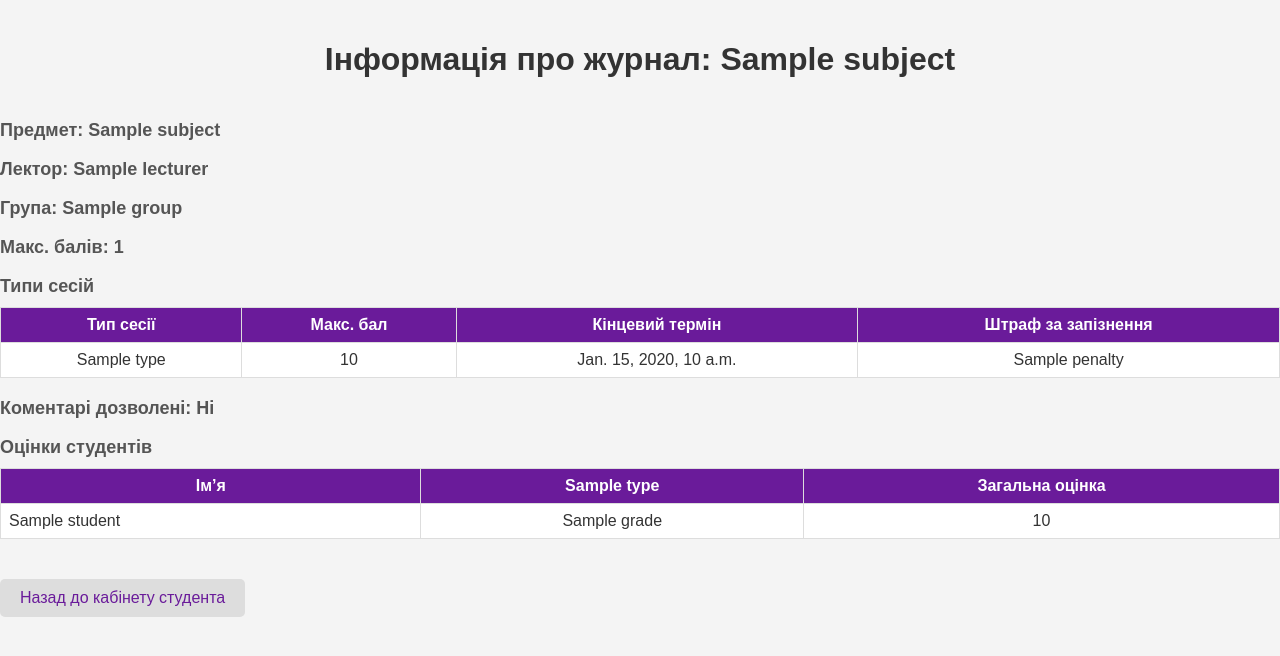
After one commit to KhrystynaKonepud/ProjectPBD, a Django app: template Journal/templates/journal_detail.html in a window 1280 px wide. The commit adds this page. Shown: the top 656 px of the page. Run offline with Django 5.2, Linux system fonts and the light colour scheme; the template is opened without the code that fills it: most values are stand-ins (such as "Sample title", 1, 10 or a date in 2020).

Commit message:
Додала html файли

```diff
--- /dev/null
+++ b/Journal/templates/journal_detail.html
@@ -0,0 +1,168 @@
+<!-- <!DOCTYPE html>
+<html lang="uk">
+<head>
+    <meta charset="UTF-8">
+    <title>Інформація про журнал</title>
+</head>
+<body>
+    <h1>Інформація про журнал: {{ journal.subject.name }}</h1>
+    <p>Предмет: {{ journal.subject.name }}</p>
+    <p>Кількість студентів: {{ journal.students.count }}</p>
+    <p>Інші деталі: {{ journal.details }}</p>
+
+
+    <a href="{% url 'student_dashboard' %}">Назад до кабінету студента</a>
+</body>
+</html> -->
+<!DOCTYPE html>
+<html lang="uk">
+<head>
+    <meta charset="UTF-8">
+    <title>Інформація про журнал: {{ journal.subject.name }}</title>
+    <style>
+        body {
+            background-color: #f4f4f4; /* светло-серый фон */
+            color: #333;
+            font-family: Arial, sans-serif;
+            margin: 0;
+            padding: 0;
+        }
+
+        h1 {
+            color: #333;
+            font-size: 32px;
+            text-align: center;
+            padding: 20px 0;
+        }
+
+        h3 {
+            font-size: 18px;
+            color: #555; /* темно-серый текст */
+            margin-bottom: 10px;
+        }
+
+        table {
+            width: 100%;
+            border-collapse: collapse;
+            margin-bottom: 20px;
+            background-color: #fff; /* белый фон для таблиц */
+        }
+
+        table, th, td {
+            border: 1px solid #ddd;
+        }
+
+        th, td {
+            padding: 8px;
+            text-align: center;
+        }
+
+        th {
+            background-color: #6a1b9a; /* фиолетовый для заголовков */
+            color: #fff;
+        }
+
+        tr:nth-child(even) {
+            background-color: #f9f9f9; /* светло-серый для четных строк */
+        }
+
+        tr:nth-child(odd) {
+            background-color: #fff; /* белый фон для нечетных строк */
+        }
+
+        a {
+            color: #6a1b9a; /* фиолетовый */
+            text-decoration: none;
+            padding: 10px 20px;
+            background-color: #ddd;
+            border-radius: 5px;
+            margin-top: 20px;
+            display: inline-block;
+        }
+
+        a:hover {
+            text-decoration: underline;
+            background-color: #ccc;
+        }
+
+        .session-table th, .student-table th {
+            background-color: #6a1b9a; /* фиолетовый для заголовков */
+        }
+
+        .session-table td, .student-table td {
+            background-color: #fff;
+        }
+
+        .session-table tr:hover, .student-table tr:hover {
+            background-color: #f2f2f2; /* светло-серый при наведении */
+        }
+
+    </style>
+</head>
+<body>
+    <h1>Інформація про журнал: {{ journal.subject.name }}</h1>
+
+    <h3>Предмет: {{ subject.name }}</h3>
+    <h3>Лектор: {{ lecturer.name }}</h3>
+    <h3>Група: {{ group.name }}</h3>
+    <h3>Макс. балів: {{ total_points }}</h3>
+    <h3>Типи сесій</h3>
+    <table class="session-table">
+        <thead>
+            <tr>
+                <th>Тип сесії</th>
+                <th>Макс. бал</th>
+                <th>Кінцевий термін</th>
+                <th>Штраф за запізнення</th>
+            </tr>
+        </thead>
+        <tbody>
+            {% for session in sessions_info %}
+                <tr>
+                    <td>{{ session.type }}</td>
+                    <td>{{ session.max_points }}</td>
+                    <td>{{ session.deadline }}</td>
+                    <td>{{ session.penalty }}</td>
+                </tr>
+            {% endfor %}
+        </tbody>
+    </table>
+
+
+    <!-- Коментарі дозволені -->
+    <h3>Коментарі дозволені:
+        {% if comments_enabled %}
+            Так
+        {% else %}
+            Ні
+        {% endif %}
+    </h3>
+
+    <!-- Таблиця студентів -->
+    <h3>Оцінки студентів</h3>
+    <table class="student-table">
+        <thead>
+            <tr>
+                <th>Ім’я</th>
+                {% for session in session_types %}
+                    <th>{{ session.type }}</th>
+                {% endfor %}
+                <th>Загальна оцінка</th>
+            </tr>
+        </thead>
+        <tbody>
+            {% for student in students %}
+                <tr>
+                    <td style="text-align: left;">{{ student.name }}</td>
+                    {% for grade in student.grades %}
+                        <td>{{ grade }}</td>
+                    {% endfor %}
+                    <td>{{ student.total }}</td>
+                </tr>
+            {% endfor %}
+        </tbody>
+    </table>
+
+    <a href="{% url 'student_dashboard' %}">Назад до кабінету студента</a>
+</body>
+</html>
```
Also changed, not shown: Journal/templates/login.html (+89 -2 lines), Journal/templates/student_dashboard.html (+89 -0 lines), Journal/templates/subject_detail.html (added, +65 -0 lines).
